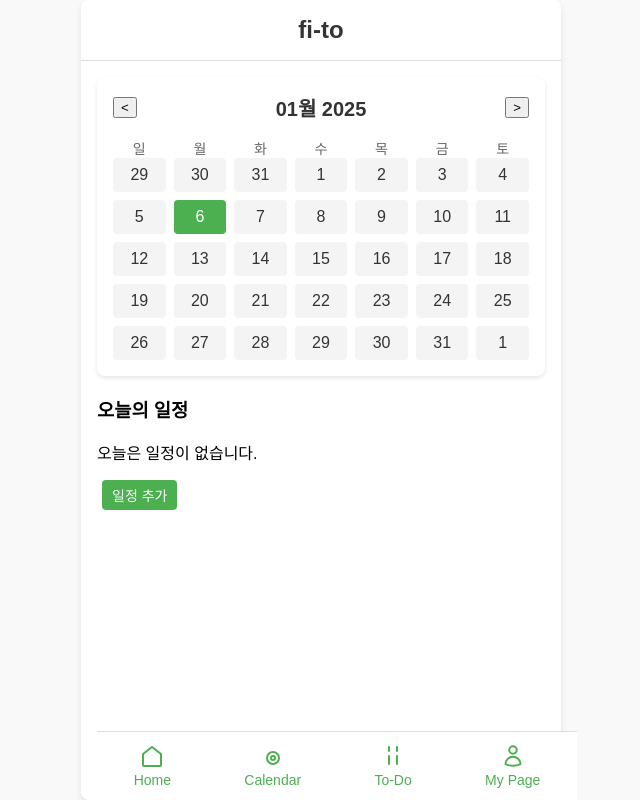
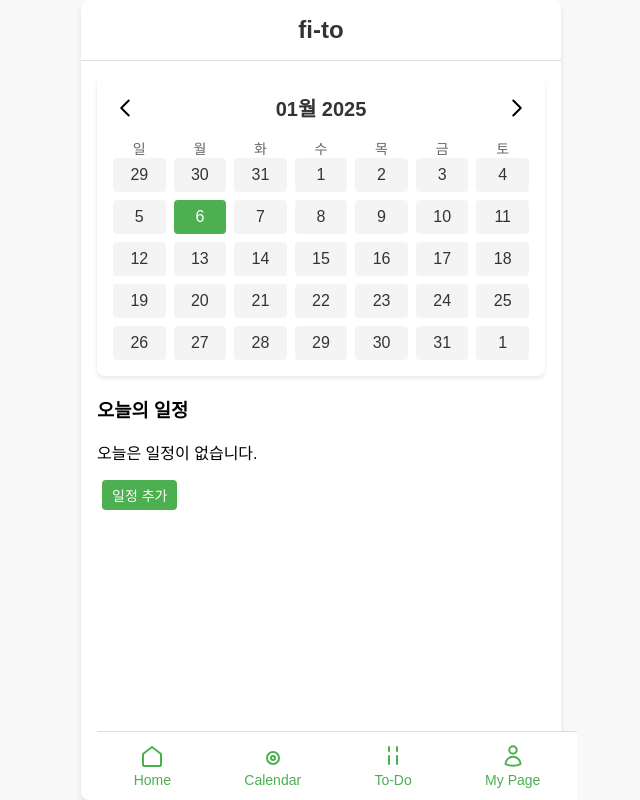
Before and after one commit to zaqs1013/inbodyproject, a PHP site: page /todo.php in a window 1280 px wide. Shown: the whole page, without its empty margins (319-959 px from the left). Run offline with PHP 8.4, Linux system fonts and the light colour scheme; the visitor is signed in with stand-in values (Sample User, id 1); data that the repository does not hold is empty.

Commit message:
todo 페이지 일정 입력란 하단 여백 추가

```diff
--- a/todo/style.css
+++ b/todo/style.css
@@ -139,6 +139,7 @@ header {
     background-color: #fff;
     border-radius: 8px;
     box-shadow: 0 2px 4px rgba(0, 0, 0, 0.1);
+
 }
 
 .add-event-wrapper.active {
--- a/todo/todo.php
+++ b/todo/todo.php
@@ -25,9 +25,16 @@
         <div class="calendar-container">
             <div class="calendar">
                 <div class="month">
-                    <button class="prev">&lt;</button>
-                    <div class="date">January 2025</div>
-                    <button class="next">&gt;</button>
+                    <!-- <button class="prev">&lt;</button> -->
+                    <svg class="prev" xmlns="http://www.w3.org/2000/svg" fill="none" viewBox="0 0 24 24" stroke="currentColor" width="24" height="24">
+                    <path stroke-linecap="round" stroke-linejoin="round" stroke-width="2"  d="M15.75 19.5 8.25 12l7.5-7.5" />
+                    </svg>
+                    <div class="date">12월 2024</div>
+                    <svg class="next" xmlns="http://www.w3.org/2000/svg" fill="none" viewBox="0 0 24 24" stroke="currentColor" width="24" height="24">
+                    <path stroke-linecap="round" stroke-linejoin="round" stroke-width="2" d="m8.25 4.5 7.5 7.5-7.5 7.5" />
+                    </svg>
+
+                    <!-- <button class="next">&gt;</button> -->
                 </div>
 
                 <div class="weekdays">
@@ -60,6 +67,10 @@
                     </svg>
                     <input type="time" class="edit-event-time-to" />
                     <button class="save-event-btn">저장</button>
+                    <br>
+                    <br>
+                    <br>
+                    <br>
                 </div>
             </div>
 
```
